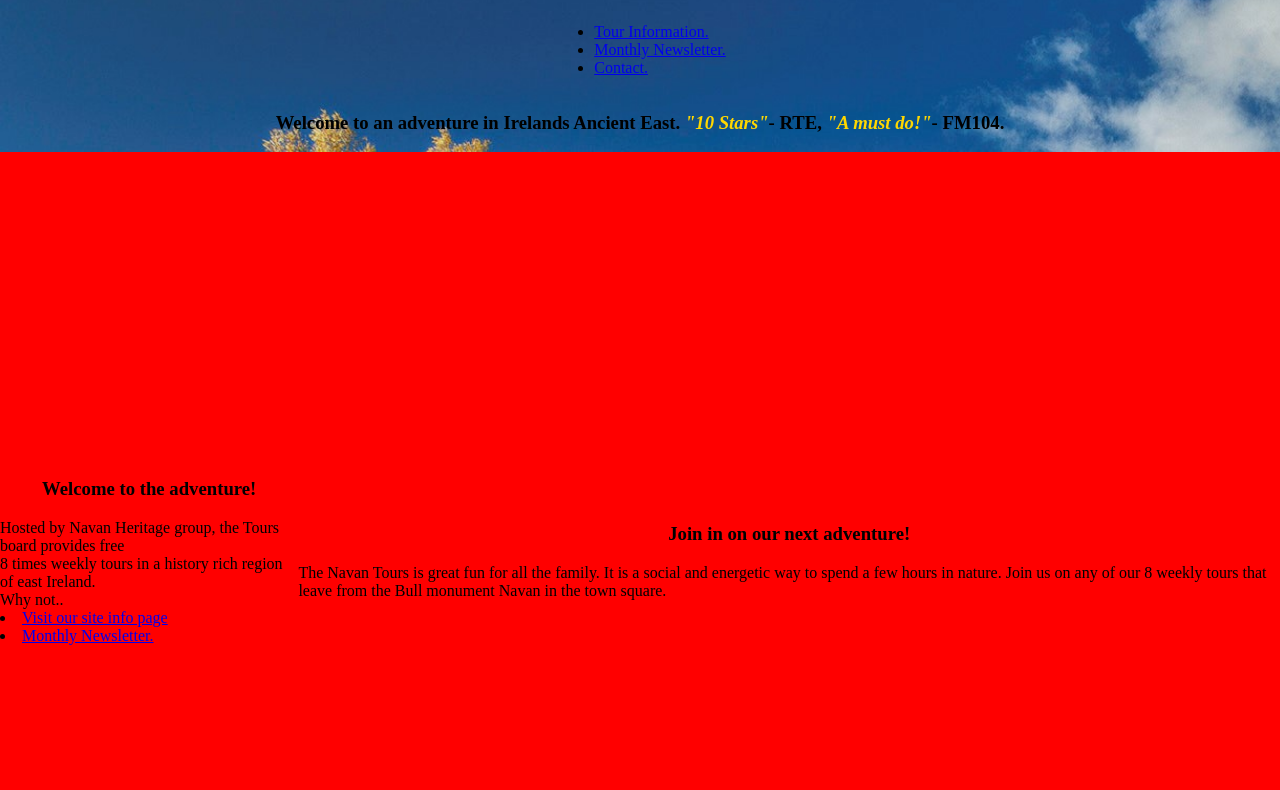
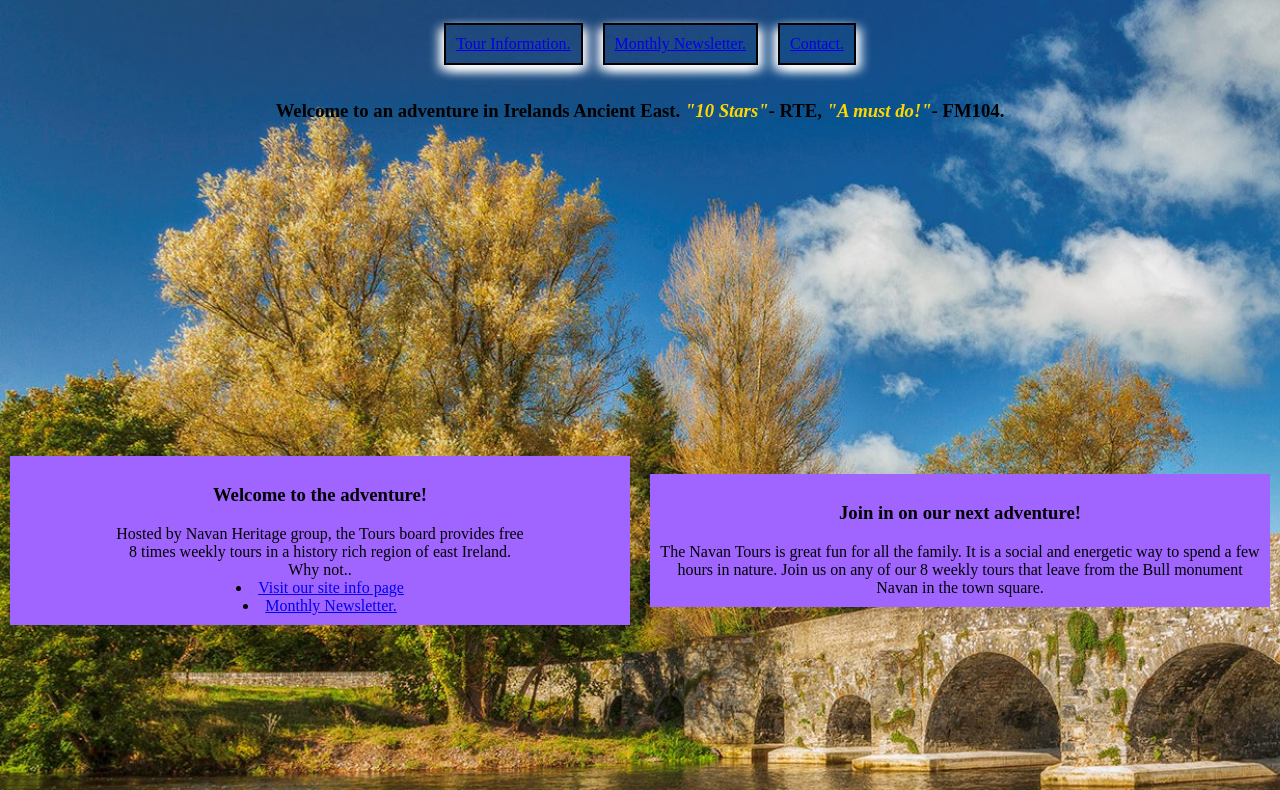
Before and after one commit to tomcollins211095/Navan-Tours-Revamped, a plain HTML site: page index.html in a window 1280 px wide. Shown: the part 73-863 px from the top of the page. Drawn offline with Linux system fonts and the light colour scheme; a web font is replaced by a local one.

Commit message:
Added the additional media query details and put some styling on the menu

```diff
--- a/assets/css/style.css
+++ b/assets/css/style.css
@@ -37,6 +37,25 @@ header {
   align-items: center;
 }
 
+/* _______________________ MENU _______________________ */
+
+.menus li {
+  text-align: center;
+  margin-right: 20px;
+  border: 2px solid black;
+  padding: 10px;
+  box-shadow: -5px 5px 10px rgb(255, 255, 255), 5px 5px 10px rgb(255, 255, 255);
+}
+
+.menu:hover {
+  background-color: red;
+}
+
+.menus {
+  display: flex;
+  list-style: none;
+}
+
 /* _______________________ HOME COLUMNS _______________________ */
 
 .row {
@@ -46,7 +65,6 @@ header {
   height: 100vh;
   margin-left: auto;
   margin-right: auto;
-  background-color: red;
 }
 
 .column {
@@ -61,4 +79,32 @@ header {
     align-items: center;
     margin-bottom: 50px;
   }
+
+  .column {
+    text-align: center;
+    width: 60%;
+    background-color: #a065ff;
+    overflow-wrap: break-word;
+    box-sizing: border-box;
+    padding: 10px;
+    margin:  10px auto;
+  }
 }
+
+@media screen and (min-width: 768px) {
+  .row {
+    display: flex;
+    justify-content: center;
+    align-items: center;
+  }
+
+  .column {
+    text-align: center;
+    width: 100%;
+    background-color: #a065ff;
+    overflow-wrap: break-word;
+    box-sizing:  border-box;
+    padding: 10px;
+    margin: 10px;
+  }
+}
```
